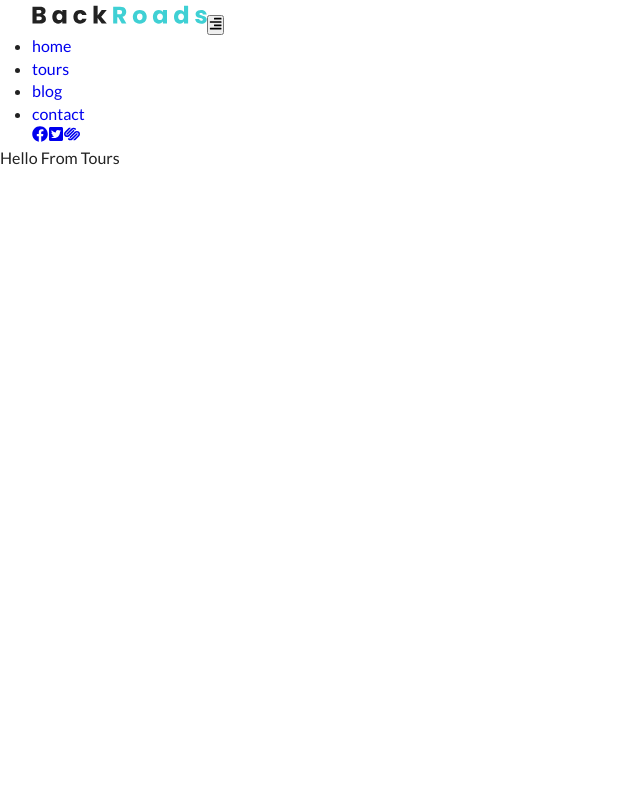
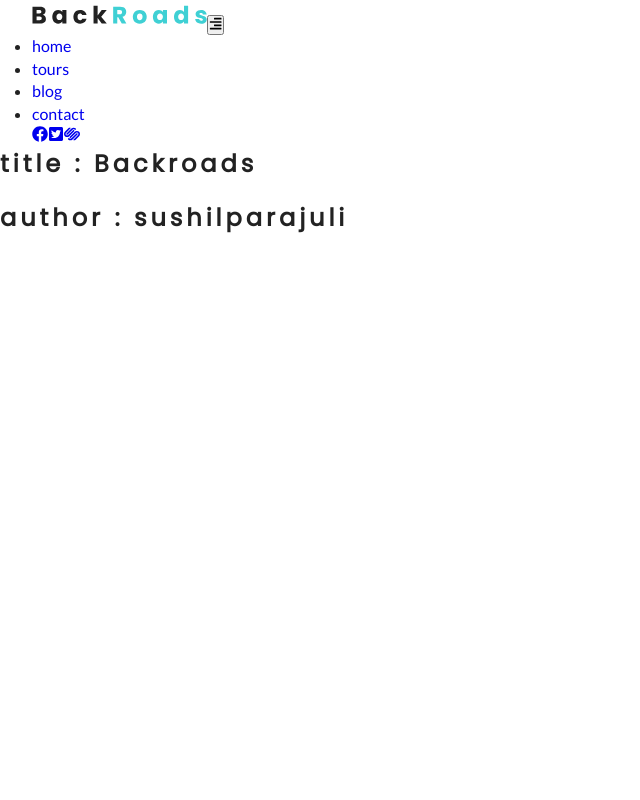
Before and after one commit to sushilparajuli/trekking, a Gatsby site: page /tours in a window 1280 px wide. Shown: the top 800 px of the page, without its empty margins (0-640 px from the left). Built offline with nearby package versions, Linux system fonts and the light colour scheme; Gatsby itself is replaced by a stand-in of ours.

Commit message:
coding different method of queries

```diff
--- a/gatsby-config.js
+++ b/gatsby-config.js
@@ -6,5 +6,11 @@
 
 module.exports = {
   /* Your site config here */
+  siteMetadata: {
+    title: "Backroads",
+    description:
+      "Explore awesome worldwide tours & discover what makes each of them unique. Forget your daily routine & say yes to adventure",
+    author: "sushilparajuli",
+  },
   plugins: [`gatsby-plugin-sass`, `gatsby-plugin-styled-components`],
 }
--- /dev/null
+++ b/src/examples/Header.js
@@ -0,0 +1,27 @@
+// Use Static query
+import React from "react"
+import { useStaticQuery, graphql } from "gatsby"
+const getSiteData = graphql`
+  query FirstQuery {
+    site {
+      siteMetadata {
+        title
+        description
+        author
+      }
+    }
+  }
+`
+const Header = () => {
+  const {
+    site: { siteMetadata },
+  } = useStaticQuery(getSiteData)
+  return (
+    <div>
+      <h1>{siteMetadata.title}</h1>
+      <h1>{siteMetadata.author}</h1>
+    </div>
+  )
+}
+
+export default Header
--- /dev/null
+++ b/src/examples/RegularHeader.js
@@ -0,0 +1,31 @@
+// Static Query examples
+import React from "react"
+import { StaticQuery, graphql } from "gatsby"
+const getSiteData = graphql`
+  query {
+    site {
+      siteMetadata {
+        title
+        description
+        author
+      }
+    }
+  }
+`
+const RegularHeader = () => {
+  return (
+    <StaticQuery
+      query={getSiteData}
+      render={data => {
+        return (
+          <div>
+            <h2>title : {data.site.siteMetadata.title}</h2>
+            <h2>author : {data.site.siteMetadata.author}</h2>
+          </div>
+        )
+      }}
+    />
+  )
+}
+
+export default RegularHeader
--- a/src/pages/tours.js
+++ b/src/pages/tours.js
@@ -1,11 +1,12 @@
 import React, { Component } from "react"
 import Layout from "../components/Layout"
-// import Button from "../examples/Button"
+//import Header from "../examples/Header"
+import RegularHeader from "../examples/RegularHeader"
 export default class tours extends Component {
   render() {
     return (
       <Layout>
-        <div>Hello From Tours</div>
+        <RegularHeader />
       </Layout>
     )
   }
```
Also changed, not shown: src/pages/blog.js (+20 -2 lines), src/images/logo-visitnepal@2x.png (added).
